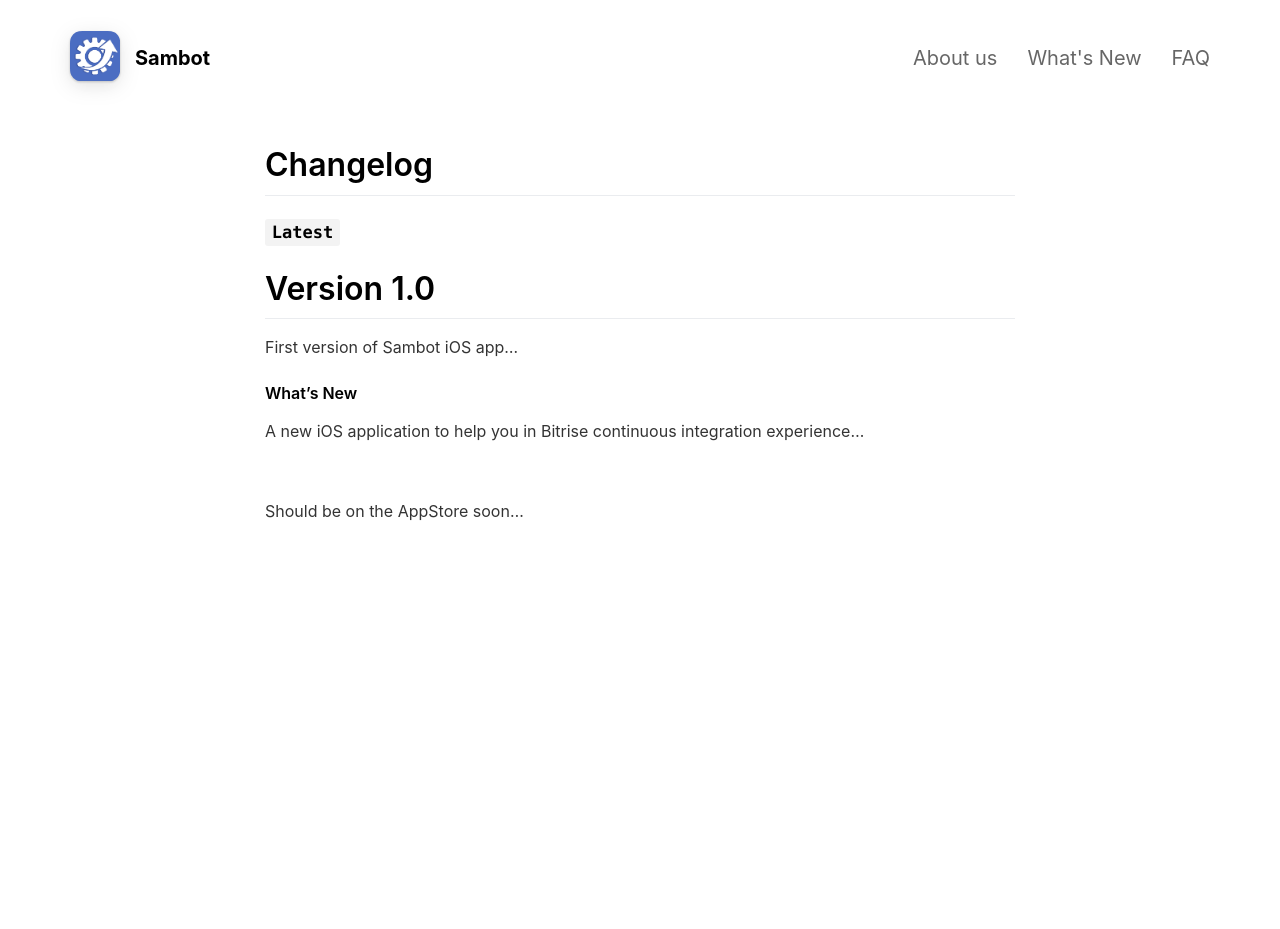
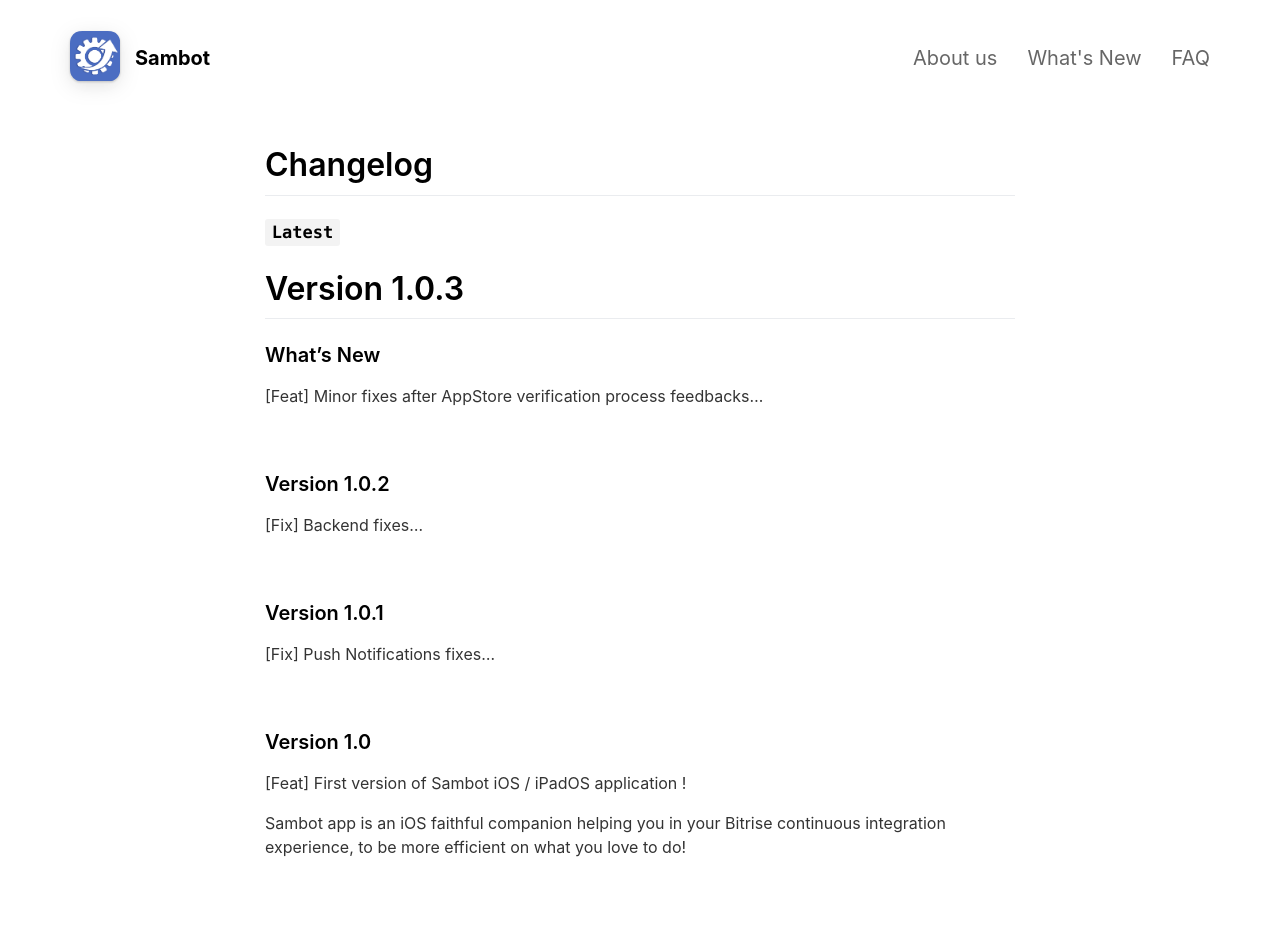
Before and after one commit to sambot-app/sambot.github.io, a Jekyll site: the page built from _pages/changelog.md, in a window 1280 px wide. Built offline with Jekyll 4.4.1, drawn with Linux system fonts in a browser that asks for light colours; nearby versions of some CDN libraries; before the commit the page ends 900 px from its top, so only the background shows below that.

Commit message:
update changelog and about us

```diff
--- a/_pages/changelog.md
+++ b/_pages/changelog.md
@@ -7,18 +7,26 @@ include_in_header: true
 # Changelog
 
 ### `Latest`
-# **Version 1.0**
-First version of Sambot iOS app...
-
-#### What's New
-
-A new iOS application to help you in Bitrise continuous integration experience...
+# **Version 1.0.3**
+### What's New
+[Feat] Minor fixes after AppStore verification process feedbacks...
 
 <br>
 
-Should be on the AppStore soon...
+### **Version 1.0.2**
+[Fix] Backend fixes...
 
 <br>
+
+### **Version 1.0.1**
+[Fix] Push Notifications fixes...
+
+<br>
+
+### **Version 1.0**
+[Feat] First version of Sambot iOS / iPadOS application !
+
+Sambot app is an iOS faithful companion helping you in your Bitrise continuous integration experience, to be more efficient on what you love to do!
 
 <!--
 # Changelog
```
Also changed, not shown: _pages/about.md (+3 -3 lines).
